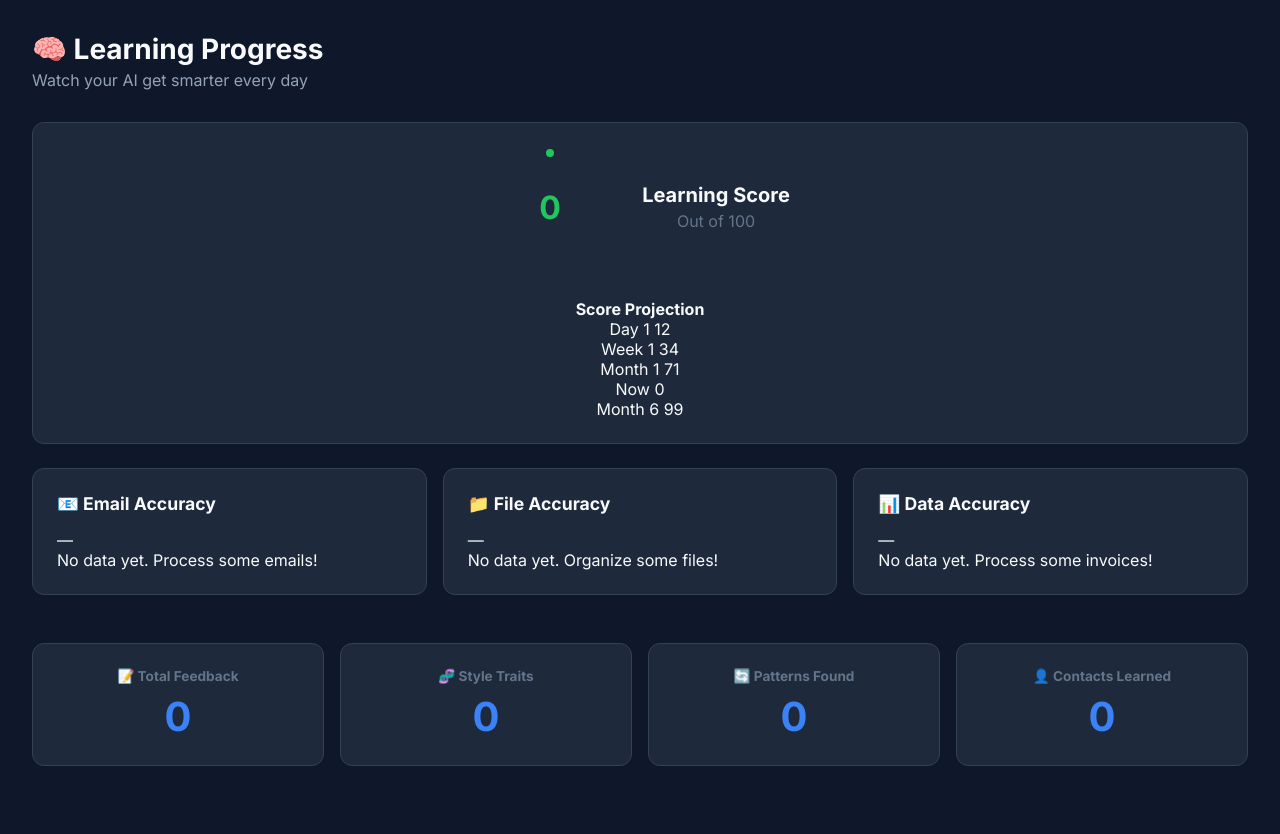
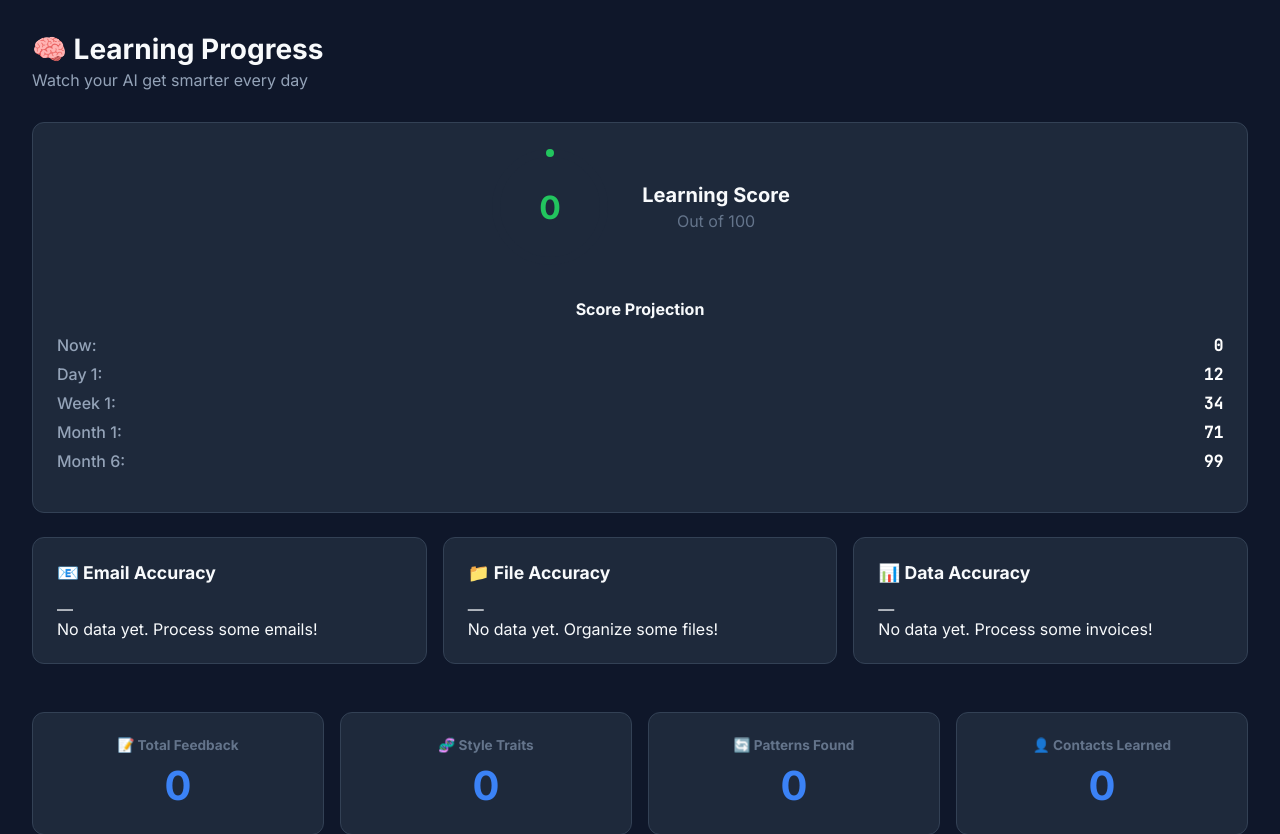
Before and after one commit to ravikumarve/OfficeGhost, a Flask app: template Dashboard/templates/learning.html in a window 1280 px wide. Shown: the top 834 px of the page. Run offline with Flask 3, Linux system fonts and the light colour scheme; the template is opened without the code that fills it, so the values that code supplies are empty.

Commit message:
Fix: Learning page score projection - two-column grid layout
- Changed timeline to two-column grid
- Labels on left, values on right (right-aligned)
- Format: Now: 0.0, Day 1: 12, Week 1: 34, Month 1: 71, Month 6: 99

```diff
--- a/Dashboard/static/style.css
+++ b/Dashboard/static/style.css
@@ -750,3 +750,28 @@ main.with-sidebar {
         flex-direction: column;
     }
 }
+
+/* Score Projection Grid */
+.score-timeline .projection-grid {
+    display: grid;
+    grid-template-columns: 1fr 1fr;
+    gap: 0.5rem 1rem;
+    padding: 1rem 0;
+}
+
+.score-timeline .projection-row {
+    display: contents;
+}
+
+.score-timeline .proj-label {
+    color: #94a3b8;
+    text-align: left;
+    font-weight: 500;
+}
+
+.score-timeline .proj-value {
+    color: #fff;
+    text-align: right;
+    font-weight: 600;
+    font-family: 'JetBrains Mono', monospace;
+}
--- a/Dashboard/templates/learning.html
+++ b/Dashboard/templates/learning.html
@@ -30,26 +30,26 @@
 
     <div class="score-timeline">
         <h4>Score Projection</h4>
-        <div class="timeline">
-            <div class="timeline-point" style="left: 5%">
-                <span class="point-label">Day 1</span>
-                <span class="point-value">12</span>
+        <div class="projection-grid">
+            <div class="projection-row">
+                <span class="proj-label">Now:</span>
+                <span class="proj-value">{{ report.learning_score|default(0) }}</span>
             </div>
-            <div class="timeline-point" style="left: 15%">
-                <span class="point-label">Week 1</span>
-                <span class="point-value">34</span>
+            <div class="projection-row">
+                <span class="proj-label">Day 1:</span>
+                <span class="proj-value">12</span>
             </div>
-            <div class="timeline-point" style="left: 35%">
-                <span class="point-label">Month 1</span>
-                <span class="point-value">71</span>
+            <div class="projection-row">
+                <span class="proj-label">Week 1:</span>
+                <span class="proj-value">34</span>
             </div>
-            <div class="timeline-point current" style="left: {{ report.learning_score|default(0) }}%">
-                <span class="point-label">Now</span>
-                <span class="point-value">{{ report.learning_score|default(0) }}</span>
+            <div class="projection-row">
+                <span class="proj-label">Month 1:</span>
+                <span class="proj-value">71</span>
             </div>
-            <div class="timeline-point" style="left: 93%">
-                <span class="point-label">Month 6</span>
-                <span class="point-value">99</span>
+            <div class="projection-row">
+                <span class="proj-label">Month 6:</span>
+                <span class="proj-value">99</span>
             </div>
         </div>
     </div>
```
